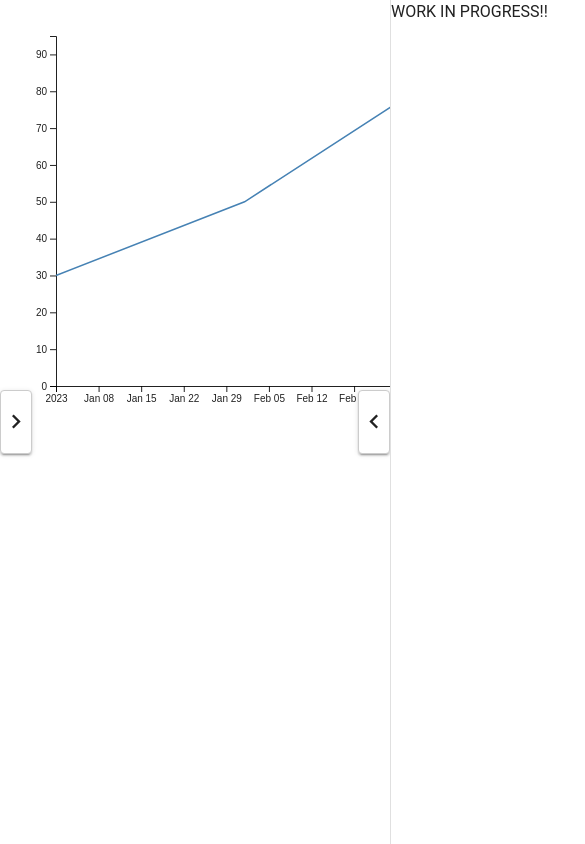
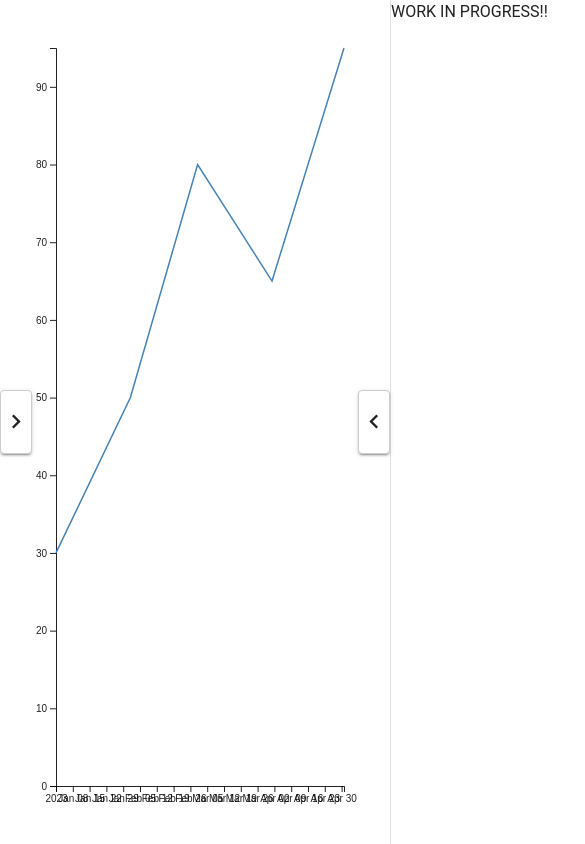
Before and after one commit to dataviscourse2024/group-project-llm-visualization, a Vue app in the folder web/: page / in a window 390 px wide. Shown: the top 844 px of the page, 585 px wide, since content can reach past the window. Built offline with nearby package versions, Linux system fonts and the light colour scheme.

Commit message:
Refactor Nav and VisContainer components for better layout and responsiveness

```diff
--- a/web/src/components/Nav.vue
+++ b/web/src/components/Nav.vue
@@ -11,6 +11,7 @@ const items = [
 <template>
   <v-navigation-drawer
     v-model="open"
+    app
   >
     <v-list
       :items="items"
--- a/web/src/components/VisContainer.vue
+++ b/web/src/components/VisContainer.vue
@@ -4,10 +4,26 @@ import LineChart from './visualizations/LineChart.vue';
 
 <template>
   <div class="vis-container">
-    <LineChart />
+    <v-container fluid class="fill-height">
+      <v-row class="fill-height">
+        <v-col class="fill-height">
+          <LineChart />
+        </v-col>
+      </v-row>
+    </v-container>
   </div>
 </template>
 
 <style scoped>
+.vis-container {
+  display: flex;
+  flex-direction: column;
+  height: 100vh; /* Full viewport height */
+  padding: 0;
+  margin: 0;
+}
 
+.fill-height {
+  height: 100%;
+}
 </style>
--- a/web/src/components/visualizations/LineChart.vue
+++ b/web/src/components/visualizations/LineChart.vue
@@ -1,11 +1,5 @@
 <template>
-  <v-container>
-    <v-row>
-      <v-col>
-        <div ref="chart"></div>
-      </v-col>
-    </v-row>
-  </v-container>
+  <div ref="chart" class="chart"></div>
 </template>
 
 <script>
@@ -37,8 +31,8 @@ export default defineComponent({
   methods: {
     drawChart() {
       const margin = { top: 20, right: 30, bottom: 30, left: 40 };
-      const width = 800 - margin.left - margin.right;
-      const height = 400 - margin.top - margin.bottom;
+      const width = this.$refs.chart.clientWidth - margin.left - margin.right;
+      const height = this.$refs.chart.clientHeight - margin.top - margin.bottom;
 
       const svg = d3.select(this.$refs.chart)
         .append('svg')
```
